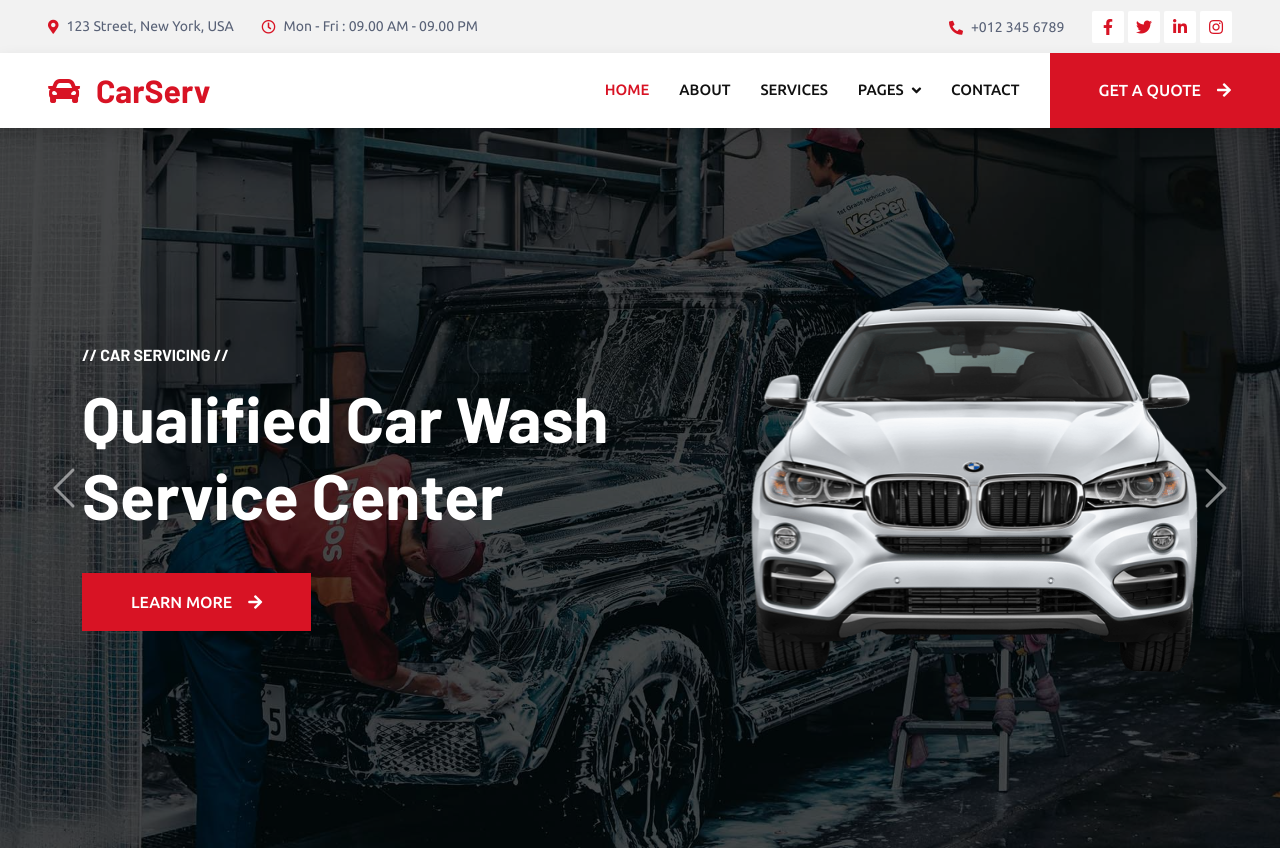
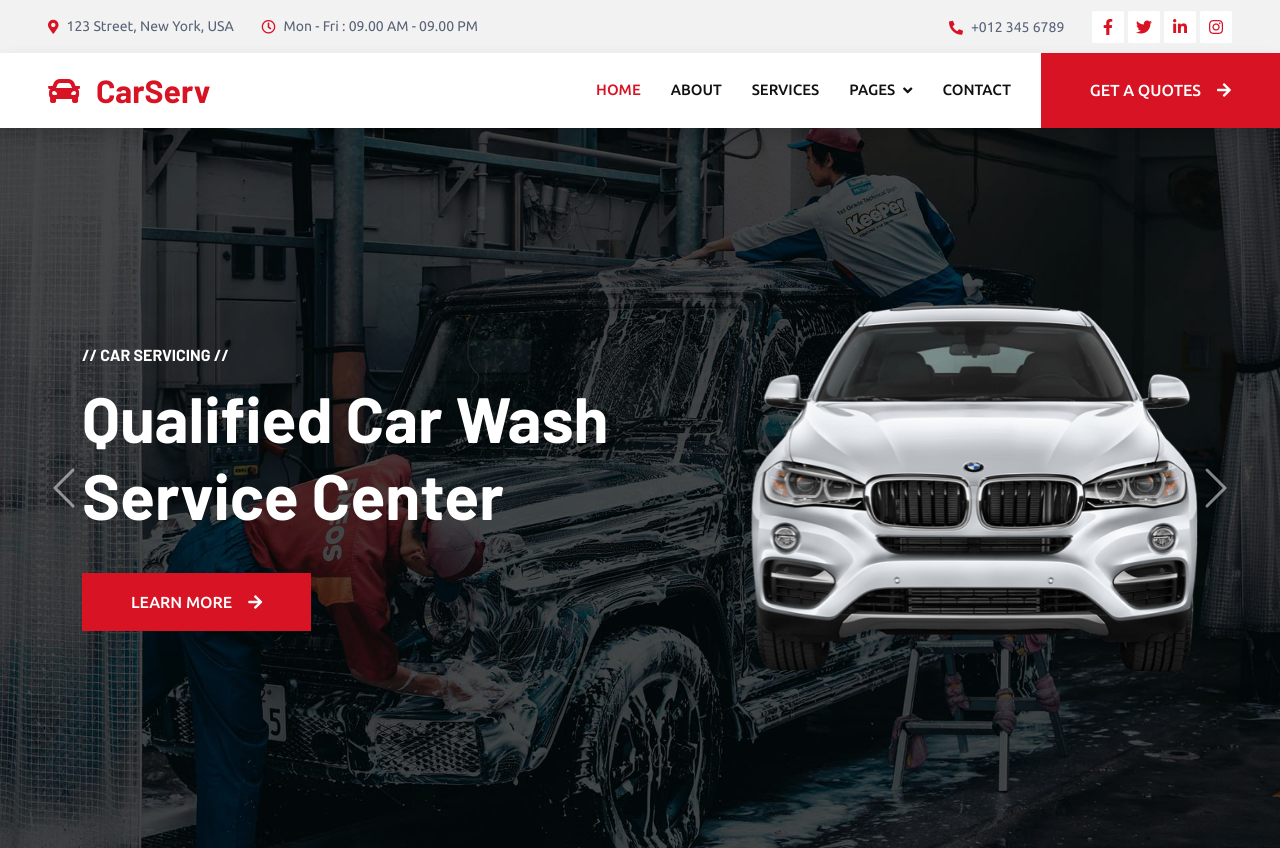
Before and after one commit to Danyal0786/jenkins-sonarqube-docker, a plain HTML site: page index.html in a window 1280 px wide. Shown: the top 848 px of the page. Drawn offline with nearby package versions, Linux system fonts and the light colour scheme.

Commit message:
Update index.html

```diff
--- a/index.html
+++ b/index.html
@@ -96,7 +96,7 @@
                 </div>
                 <a href="contact.html" class="nav-item nav-link">Contact</a>
             </div>
-            <a href="" class="btn btn-primary py-4 px-lg-5 d-none d-lg-block">Get A Quote<i class="fa fa-arrow-right ms-3"></i></a>
+            <a href="" class="btn btn-primary py-4 px-lg-5 d-none d-lg-block">Get A Quotes<i class="fa fa-arrow-right ms-3"></i></a>
         </div>
     </nav>
     <!-- Navbar End -->
```
